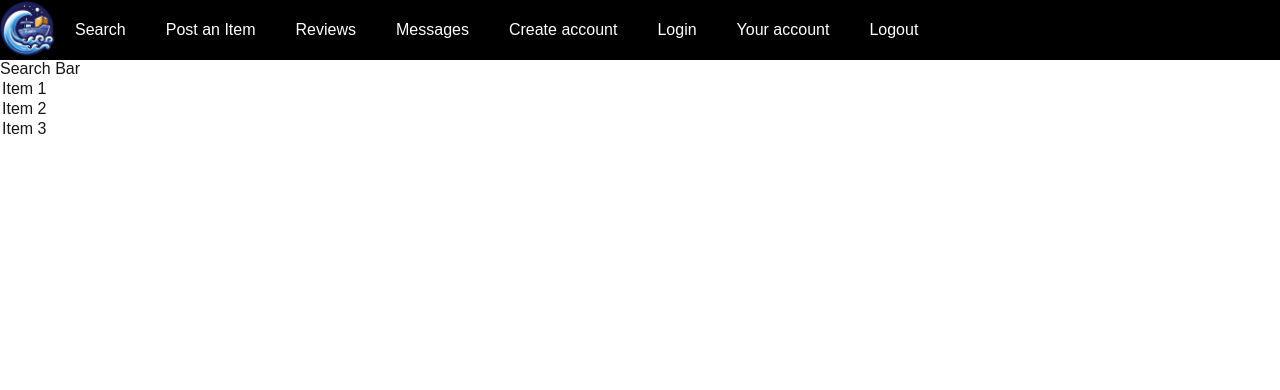
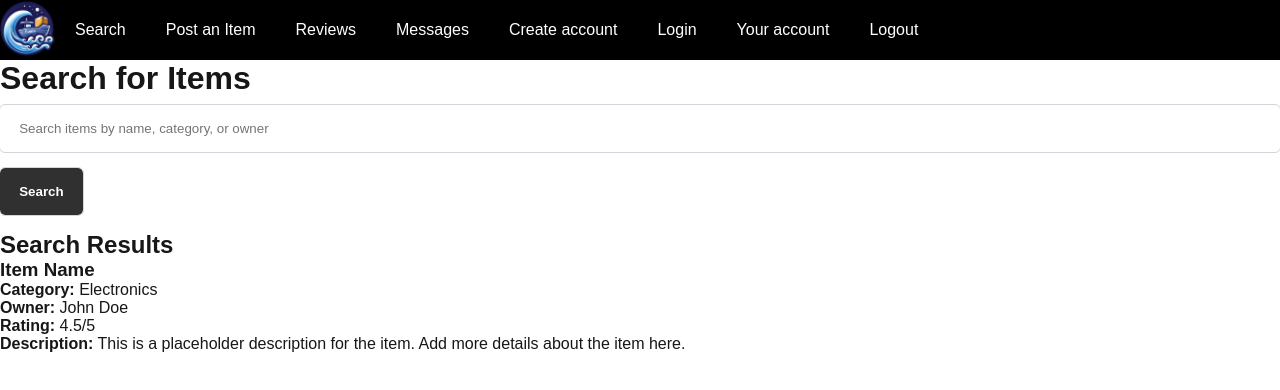
Before and after one commit to DavidHolleman/RentWave, a Next.js app: page /item in a window 1280 px wide. Shown: the top 390 px of the page. Built offline with nearby package versions, Linux system fonts and the light colour scheme.

Commit message:
search page
search page with placeholders. we can improve this once connected to the database

```diff
--- a/app/item/page.tsx
+++ b/app/item/page.tsx
@@ -1,16 +1,117 @@
-"use client";
+'use client';
+
+import { Input } from "@/app/components/Input";
+import { useFormState, useFormStatus } from "react-dom";
+
+function SubmitButton() {
+  const { pending } = useFormStatus();
+  return (
+    <input
+      className="mb-4 px-4 py-2 bg-blue-500 text-white rounded hover:bg-blue-600 cursor-pointer"
+      type="submit"
+      value={pending ? "Searching..." : "Search"}
+    />
+  );
+}
+
+function trySearch(state: string, payload: FormData): string | Promise<string> {
+  return "Search results placeholder"; // Replace this with actual logic
+}
 
 export default function ItemSearch() {
-      return (
-            <div>
-                  <p> Search Bar </p>
-                  <table>
-                        <tbody>
-                              <tr> <td> <p>Item 1</p> </td> </tr>
-                              <tr> <td> <p>Item 2</p> </td> </tr>
-                              <tr> <td> <p>Item 3</p> </td> </tr>
-                        </tbody>
-                  </table>
-            </div>
-      );
+  const [error, formAction] = useFormState<string, FormData>(trySearch, "");
+
+  return (
+    <div className="container mx-auto px-4 py-8">
+      {/* Search Section */}
+      <div className="bg-gray-100 p-6 rounded shadow-lg text-center">
+        <h1 className="text-3xl font-bold mb-6">Search for Items</h1>
+        <form action={formAction} className="flex flex-col md:flex-row items-center justify-center gap-4">
+          <Input
+            label=""
+            type="text"
+            id="search"
+            name="search"
+            required={true}
+            placeholder="Search items by name, category, or owner"
+            className="flex-1 p-3 border border-gray-300 rounded"
+          />
+          <SubmitButton />
+        </form>
+        {error && <p className="text-red-500 mt-2">{error}</p>}
+      </div>
+
+      {/* Results Section */}
+      <div className="mt-12">
+        <h2 className="text-2xl font-semibold mb-4">Search Results</h2>
+        <div className="grid grid-cols-1 md:grid-cols-2 lg:grid-cols-3 gap-6">
+          {/* Example Item Card */}
+          <div className="bg-white p-6 rounded-lg shadow-md border border-gray-200">
+            <h3 className="text-xl font-bold mb-2">Item Name</h3>
+            <p className="text-gray-600 mb-1"><strong>Category:</strong> Electronics</p>
+            <p className="text-gray-600 mb-1"><strong>Owner:</strong> John Doe</p>
+            <p className="text-gray-600 mb-1"><strong>Rating:</strong> 4.5/5</p>
+            <p className="text-gray-700 mt-4">
+              <strong>Description:</strong> This is a placeholder description for the item. Add more details about the item here.
+            </p>
+          </div>
+          {/* Add more dynamically rendered items */}
+        </div>
+      </div>
+    </div>
+  );
 }
+
+
+
+/* "use client";
+import { Input } from "@/app/components/Input";
+import RentWaveLogo from "@/app/components/RentWaveLogo";
+import { useFormState, useFormStatus } from "react-dom";
+
+function SubmitButton() {
+	const { pending } = useFormStatus();
+	return (
+		<input
+			className="mb-0"
+			type="submit"
+			value={pending ? "Searching" : "Search"}
+		/>
+	);
+}
+
+function trySearch(state: string, payload: FormData): string | Promise<string> {
+  throw new Error("Function not implemented.");
+}
+
+export default function ItemSearch() {
+  let [error, formAction] = useFormState<string, FormData>(trySearch, "");
+
+  return (
+    <div>
+      <div className="box">
+
+        <div className="form">
+          <form action={formAction} className="search">
+            <Input
+              label=" "
+              type="text"
+              id="search"
+              name="search"
+              required={true}
+              placeholder="Search"
+            />
+            <SubmitButton />
+            <p> {error} </p>
+          </form>
+        </div>
+      </div>
+
+      <div className="box">
+        <h2>Name</h2>
+        <h2>Category</h2>
+        <h2>Description</h2>
+      </div>
+    </div>
+  );
+} */
```
Also changed, not shown: 1 other file (tests, documents, lock files or other folders).
